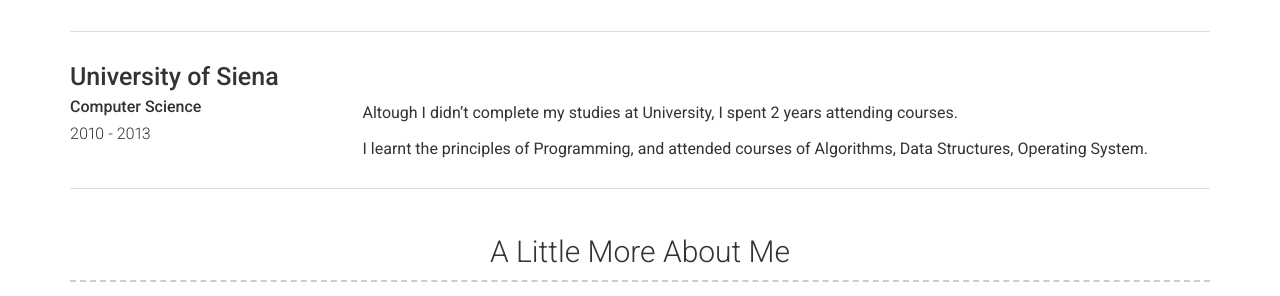
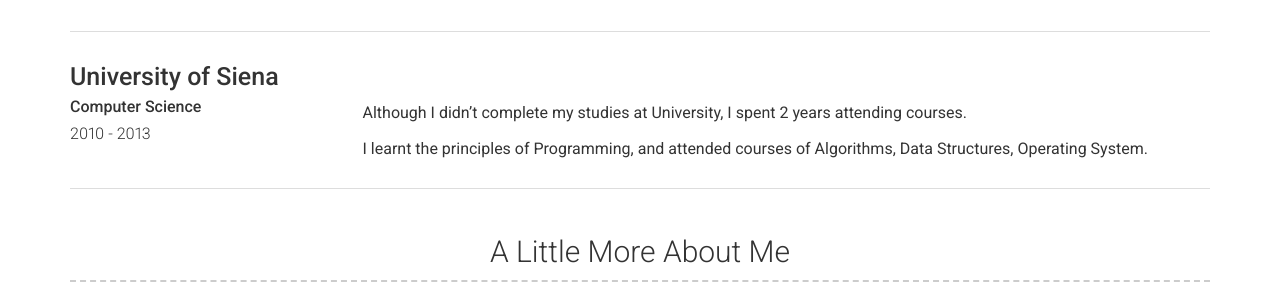
Before and after one commit to a-pucci/a-pucci-github.io, a Jekyll site: the page built from index.md, in a window 1280 px wide. Shown: the part 2792-3088 px from the top of the page. Built offline with Jekyll 4.4.1, drawn with Linux system fonts in a browser that asks for light colours.

Commit message:
Fixed mispelling

```diff
--- a/_data/education.yml
+++ b/_data/education.yml
@@ -18,6 +18,6 @@
   quote: >
 
   description: | # this will include new lines to allow paragraphs
-     Altough I didn't complete my studies at University, I spent 2 years attending courses.
+     Although I didn't complete my studies at University, I spent 2 years attending courses.
 
      I learnt the principles of Programming, and attended courses of Algorithms, Data Structures, Operating System.
--- a/_includes/header.html
+++ b/_includes/header.html
@@ -1,4 +1,4 @@
-<div class="container header-contianer">
+<div class="container header-container">
   <div class="row">
     <div class="col-xs-12 col-sm-6 col-md-6 col-lg-8 header-left">
       <h1>{{ site.name | escape }}</h1>
--- a/_sass/base.scss
+++ b/_sass/base.scss
@@ -161,7 +161,7 @@
   }
 }
 
-.header-contianer {
+.header-container {
   margin-top:50px;
 }
 
--- a/_sass/modern-resume-theme.scss
+++ b/_sass/modern-resume-theme.scss
@@ -73,7 +73,7 @@
 }
 
 @media screen and (max-width: 768px) {
-  .header-contianer div{
+  .header-container div{
     text-align: center;
   }
 
```
Also changed, not shown: 1 other file.
